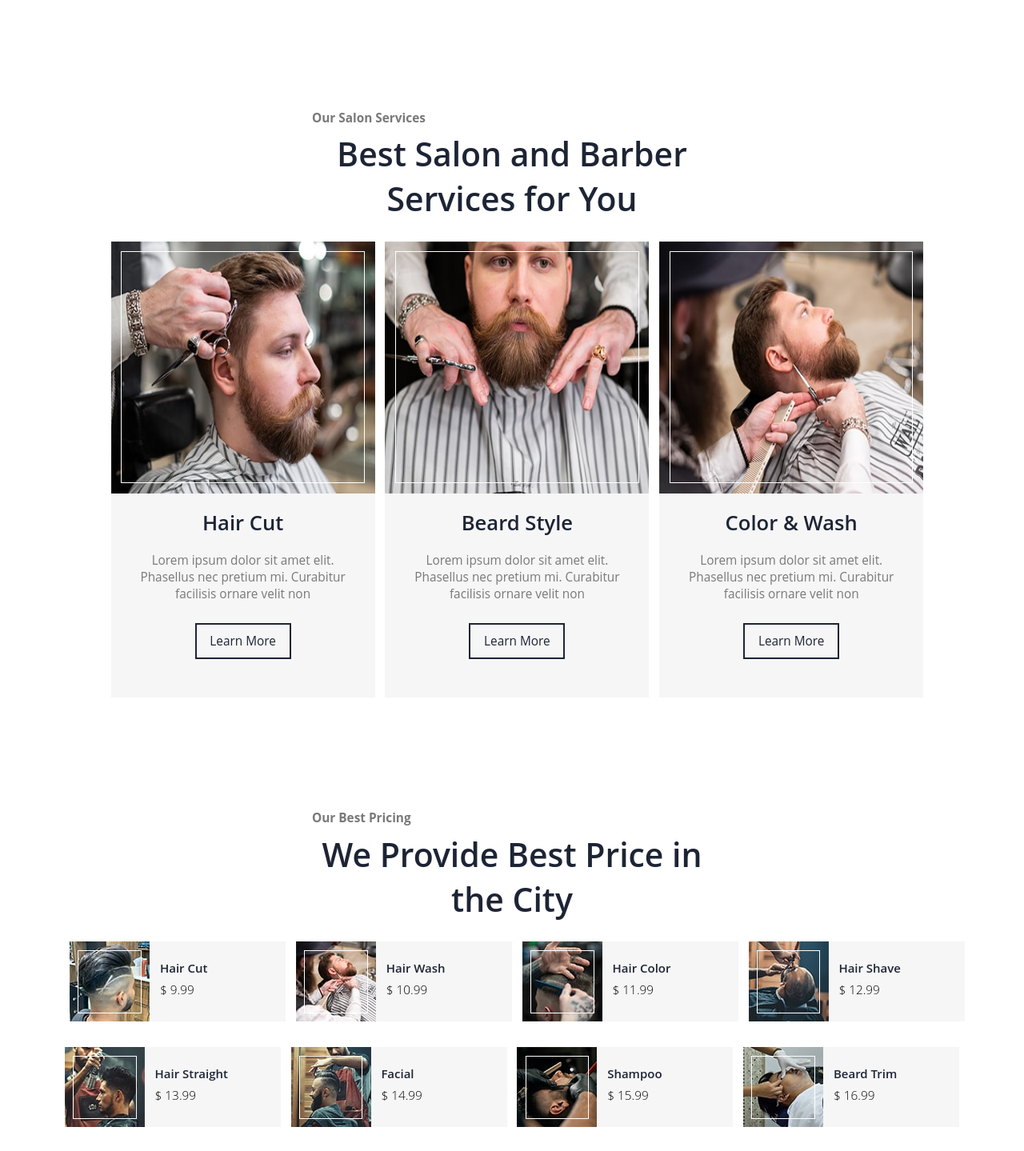
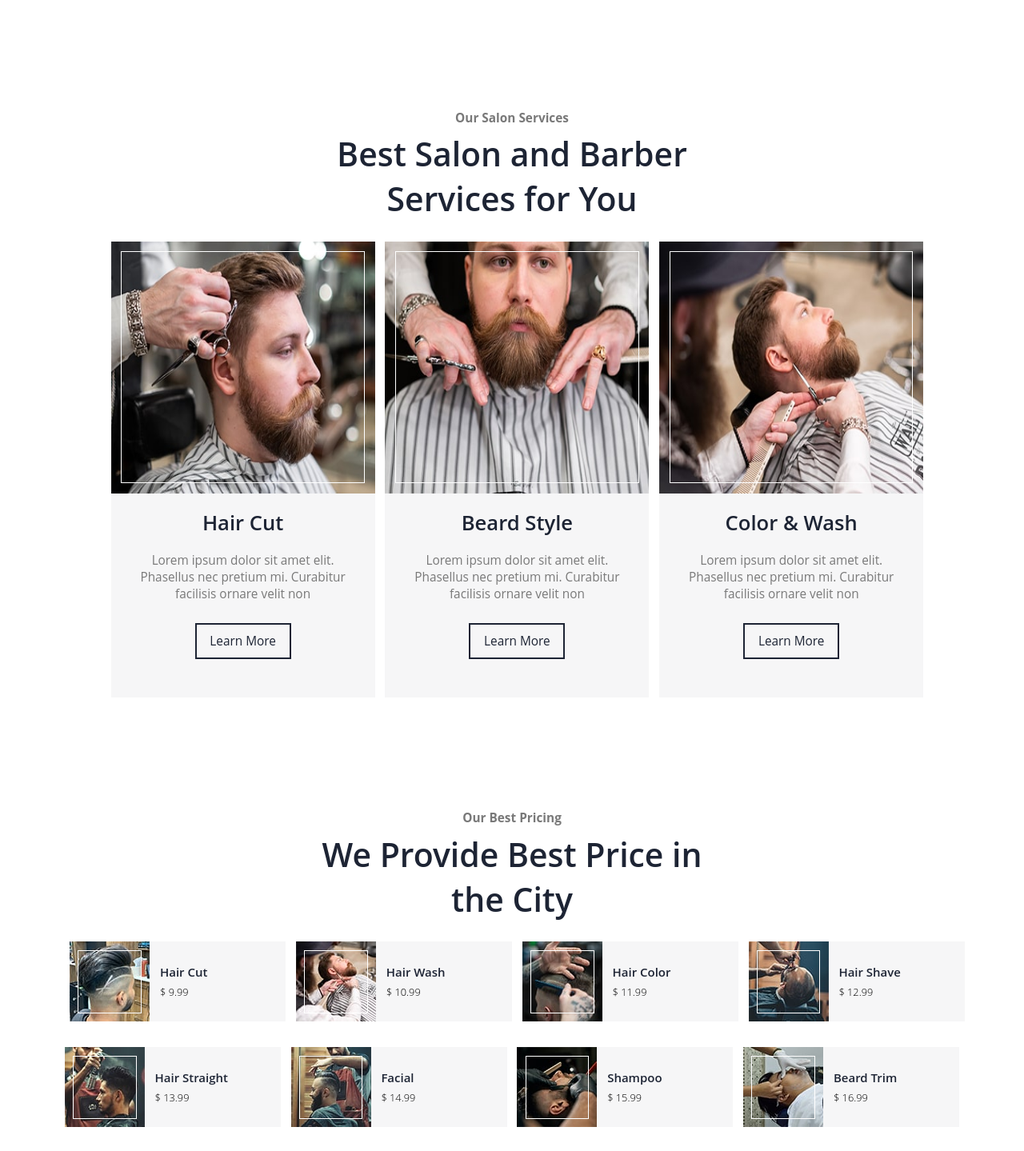
Before and after one commit to SilvanoGPM/barber-shop, a React (Create React App) app: page / in a window 1280 px wide. Shown: the part 1330-2769 px from the top of the page at 80% size. Built offline with nearby package versions, Linux system fonts and the light colour scheme.

Commit message:
feat: max-width to page

```diff
--- a/src/App.jsx
+++ b/src/App.jsx
@@ -23,7 +23,7 @@ const App = () => {
   useScrollToTop();
 
   return (
-    <>
+    <div style={{ maxWidth: 1366, margin: '0 auto' }}>
       <Social />
       <Header />
       <main>
@@ -40,7 +40,7 @@ const App = () => {
       </main>
       <Footer />
       <BackTop />
-    </>
+    </div>
   );
 };
 
--- a/src/components/Header/index.jsx
+++ b/src/components/Header/index.jsx
@@ -15,6 +15,7 @@ const Header = () => {
     };
 
     window.addEventListener('scroll', handleScroll);
+
     return () => {
       window.removeEventListener('scroll', handleScroll);
     };
--- a/src/components/Header/styles.module.scss
+++ b/src/components/Header/styles.module.scss
@@ -9,7 +9,7 @@
   position: fixed;
   z-index: 9999;
   box-shadow: 0 1px 5px rgba(0, 0, 0, 0.5);
-
+  max-width: 1366px;
   a {
     text-decoration: none;
   }
--- a/src/components/Price/index.jsx
+++ b/src/components/Price/index.jsx
@@ -33,7 +33,7 @@ const Price = ({ delay = 100 }) => {
   return (
     <section className={styles.price}>
       <SlideIn y={-100} delay={500}>
-        <span>Our Best Pricing</span>
+        <span className={styles.supTitle}>Our Best Pricing</span>
         <h2>We Provide Best Price in the City</h2>
       </SlideIn>
 
--- a/src/components/Price/styles.module.scss
+++ b/src/components/Price/styles.module.scss
@@ -5,11 +5,12 @@
   color: var(--gray);
   padding: 4rem 0;
 
-  span {
+  .supTitle {
     font-size: 1.2rem;
     margin-bottom: 0.5rem;
     font-weight: bold;
     display: block;
+    text-align: center;
   }
 
   h2 {
--- a/src/components/Service/index.jsx
+++ b/src/components/Service/index.jsx
@@ -41,7 +41,7 @@ const Service = ({ freezeOnceVisible = true, delay = 100 }) => {
   return (
     <section className={styles.service}>
       <SlideIn y={-50} delay={200}>
-        <span>Our Salon Services</span>
+        <span className={styles.supTitle}>Our Salon Services</span>
         <h2>Best Salon and Barber Services for You</h2>
       </SlideIn>
 
--- a/src/components/Service/styles.module.scss
+++ b/src/components/Service/styles.module.scss
@@ -5,11 +5,12 @@
   color: var(--gray);
   padding: 6rem 0;
 
-  span {
+  .supTitle {
     font-size: 1.2rem;
     margin-bottom: 0.5rem;
     font-weight: bold;
     display: block;
+    text-align: center;
   }
 
   h2 {
--- a/src/styles/global.scss
+++ b/src/styles/global.scss
@@ -18,6 +18,7 @@
 @media (max-width: 1366px) {
   html {
     max-width: 1366px;
+    margin: 0 auto;
     font-size: 80%;
   }
 }
```
